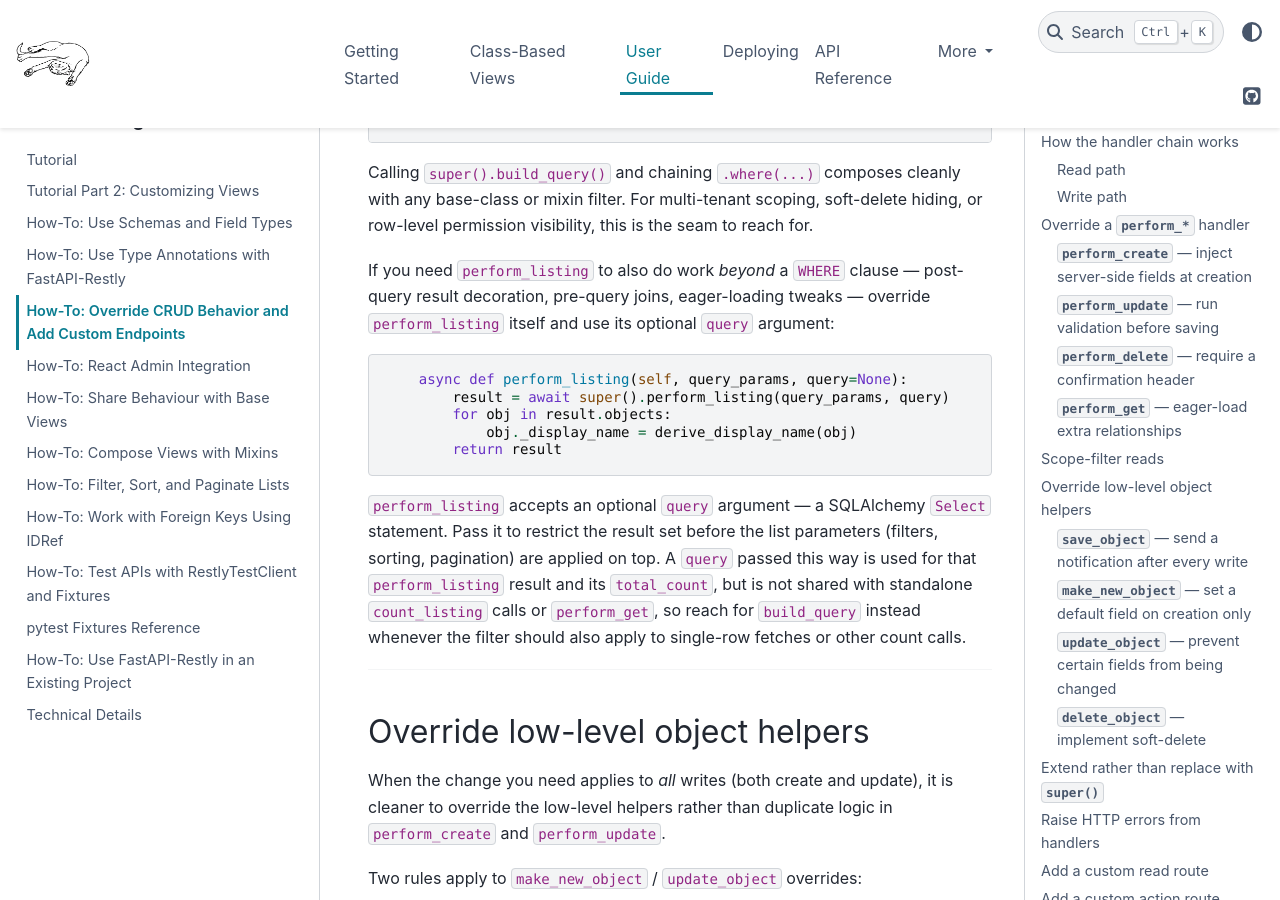
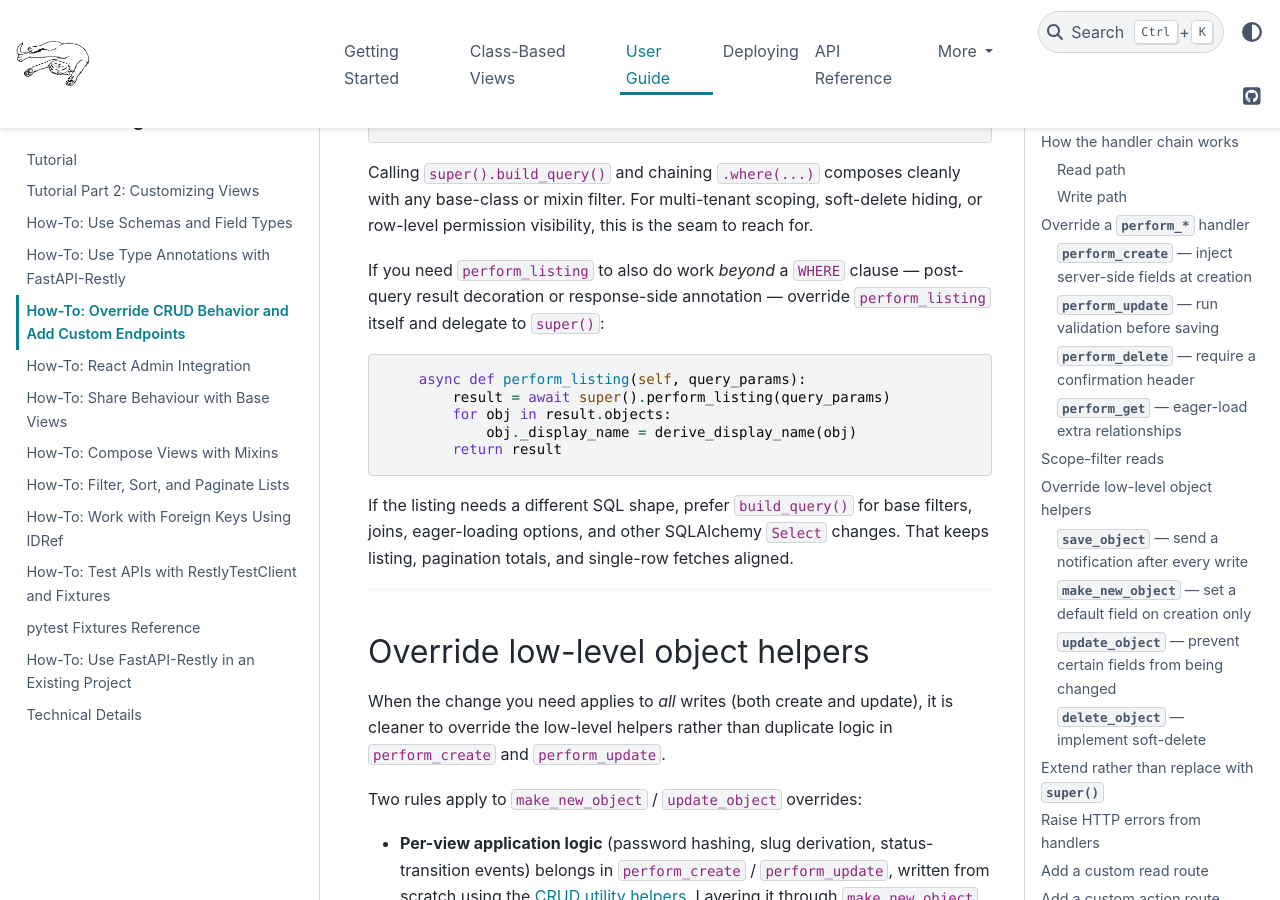
Before and after one commit to rjprins/fastapi-restly, a Sphinx documentation site: the page built from docs/howto_override_endpoints.md, in a window 1280 px wide and 900 px high, scrolled down 3836 px. Built offline with Sphinx 7.4.7 and the PyData theme 0.15.4, drawn with Linux system fonts in a browser that asks for light colours.

Commit message:
Remove perform_listing query parameter

````diff
--- a/docs/howto_override_endpoints.md
+++ b/docs/howto_override_endpoints.md
@@ -175,24 +175,20 @@ soft-delete hiding, or row-level permission visibility, this is the seam
 to reach for.
 
 If you need `perform_listing` to also do work *beyond* a `WHERE` clause —
-post-query result decoration, pre-query joins, eager-loading tweaks —
-override `perform_listing` itself and use its optional `query` argument:
+post-query result decoration or response-side annotation — override
+`perform_listing` itself and delegate to `super()`:
 
 ```python
-    async def perform_listing(self, query_params, query=None):
-        result = await super().perform_listing(query_params, query)
+    async def perform_listing(self, query_params):
+        result = await super().perform_listing(query_params)
         for obj in result.objects:
             obj._display_name = derive_display_name(obj)
         return result
 ```
 
-`perform_listing` accepts an optional `query` argument — a SQLAlchemy `Select`
-statement. Pass it to restrict the result set before the list parameters
-(filters, sorting, pagination) are applied on top. A `query` passed this
-way is used for that `perform_listing` result and its `total_count`, but is not
-shared with standalone `count_listing` calls or `perform_get`, so reach for
-`build_query` instead whenever the filter should also apply to single-row
-fetches or other count calls.
+If the listing needs a different SQL shape, prefer `build_query()` for base
+filters, joins, eager-loading options, and other SQLAlchemy `Select` changes.
+That keeps listing, pagination totals, and single-row fetches aligned.
 
 ---
 
@@ -264,8 +260,8 @@ than re-implementing the handler from scratch. The pattern is consistent across
 handlers:
 
 ```python
-    async def perform_listing(self, query_params, query=None):
-        result = await super().perform_listing(query_params, query)
+    async def perform_listing(self, query_params):
+        result = await super().perform_listing(query_params)
         # Annotate each object with a computed field before serialization
         for obj in result.objects:
             obj._display_name = f"{obj.first_name} {obj.last_name}"
````
Also changed, not shown: CHANGELOG.md (+6 -0 lines), README.md (+2 -2 lines), docs/api_reference.md (+1 -1 lines), docs/howto_query_modifiers.md (+5 -6 lines), 5 other files.
